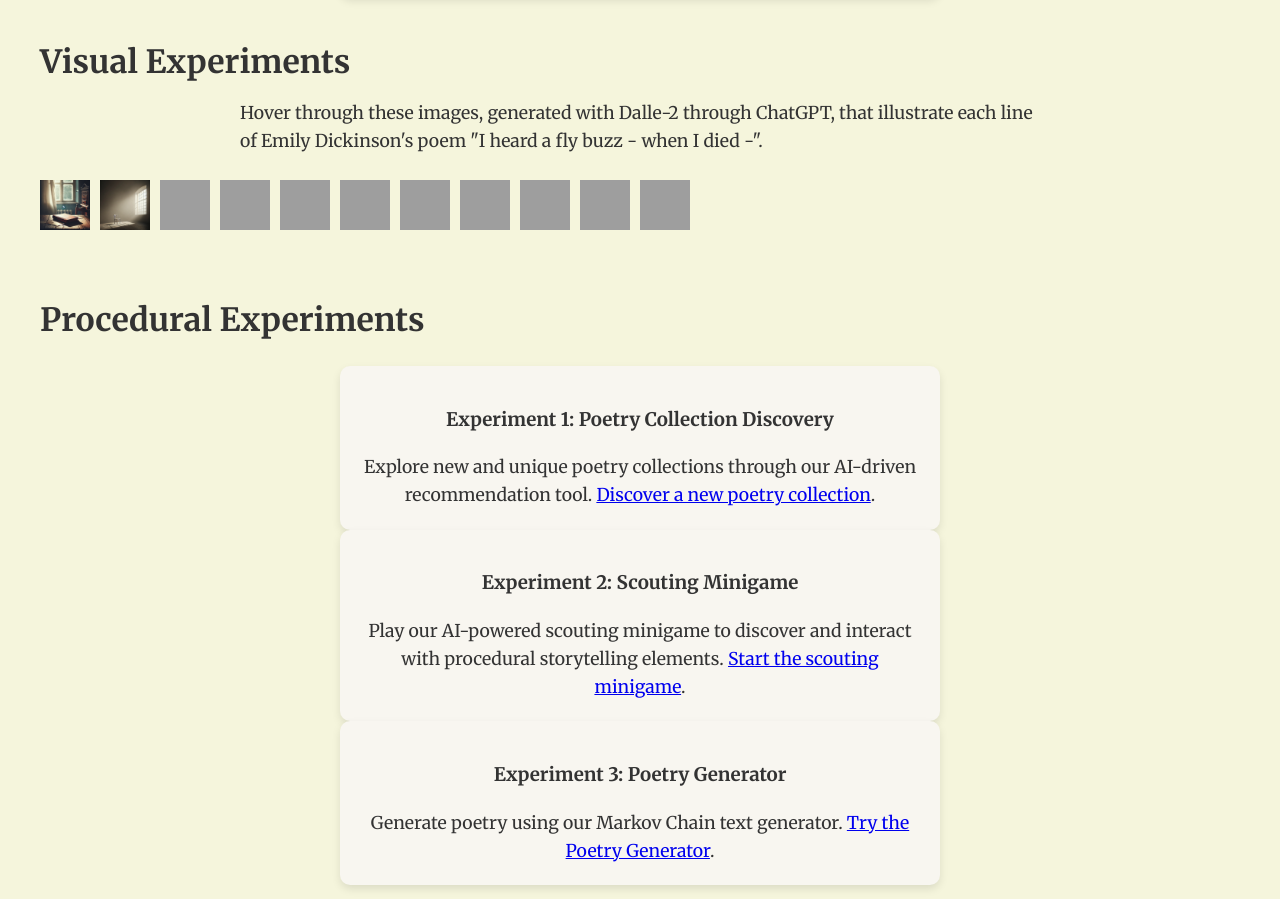
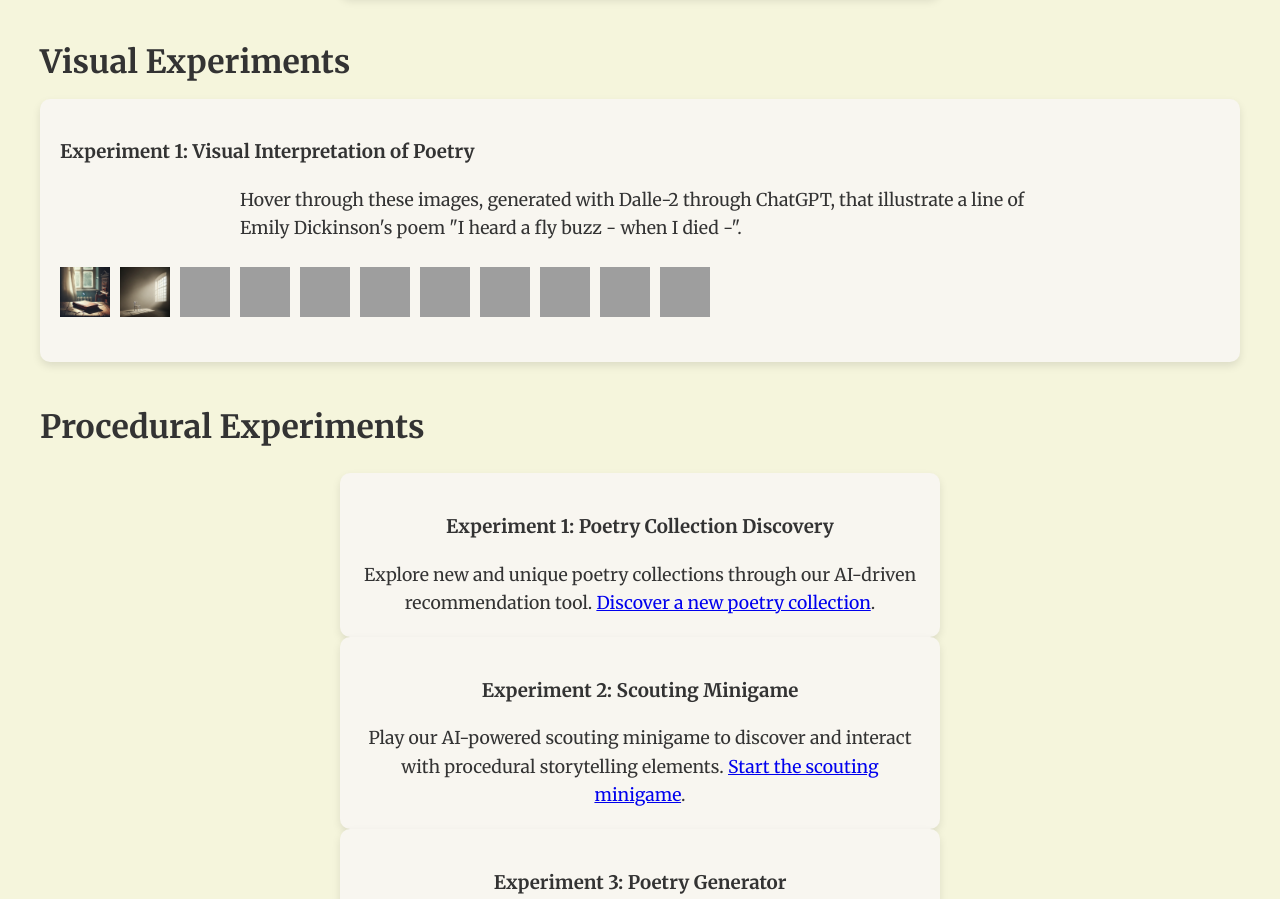
Before and after one commit to pdedgar1/Human-AI-Portfolio, a plain HTML site: page index.html in a window 1280 px wide. Shown: the part 1221-2120 px from the top of the page. Drawn offline with nearby package versions, Linux system fonts and the light colour scheme; grey boxes are pictures that could not be loaded.

Commit message:
card for images

```diff
--- a/index.html
+++ b/index.html
@@ -42,7 +42,9 @@
 
         <section id="visual">
             <h2>Visual Experiments</h2>
-            <p>Hover through these images, generated with Dalle-2 through ChatGPT, that illustrate each line of Emily Dickinson's poem "I heard a fly buzz - when I died -".</p>
+            <div class="card" id="visual-card">
+                <h3>Experiment 1: Visual Interpretation of Poetry</h3>
+                <p>Hover through these images, generated with Dalle-2 through ChatGPT, that illustrate a line of Emily Dickinson's poem "I heard a fly buzz - when I died -".</p>
                 <div class="carousel">
                     <div class="carousel-slide">
                         <img src="visual/1.png" alt="Dickinson poem interpretation 1">
@@ -89,6 +91,7 @@
                         <p class="caption">"And then the Windows failed - and then / I could not see to see -"</p>
                     </div>
                 </div>
+            </div>
         </section>
 
         <section id="procedural">
```
Lines whose indentation alone changed are shown as unchanged.
